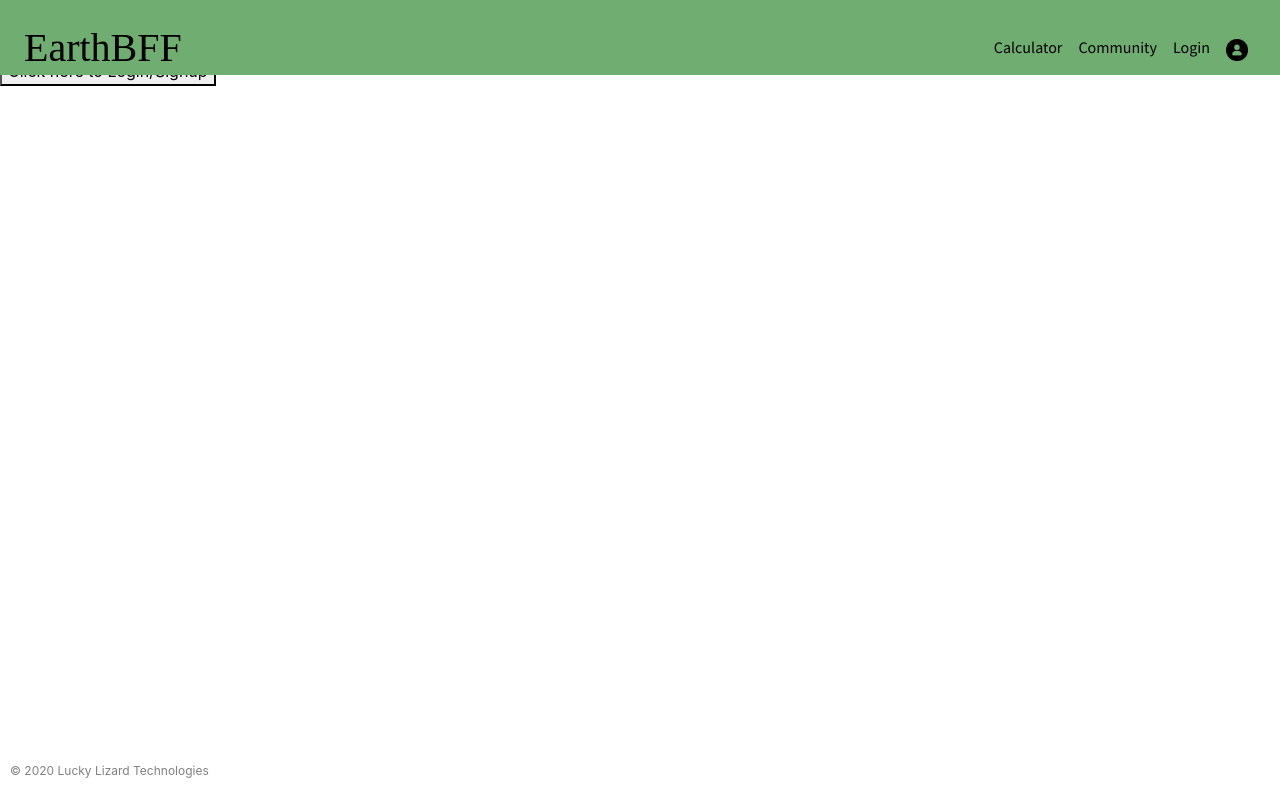
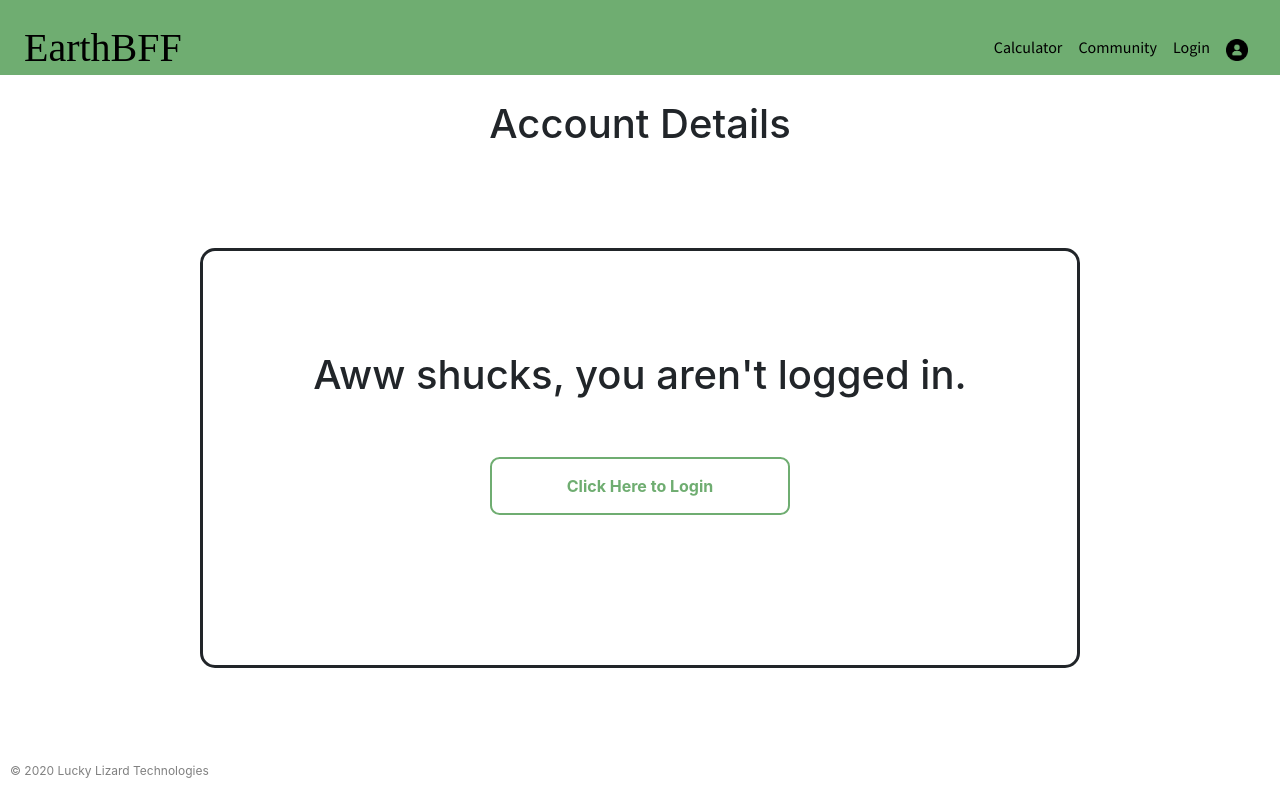
Before and after one commit to lizroper0/fe-earthbff, a React (Create React App) app: page /profile in a window 1280 px wide. Built offline with nearby package versions, Linux system fonts and the light colour scheme; no server answers; a web font is replaced by a local one.

Commit message:
updated profile page

```diff
--- a/src/Components/Calculator/Calculator.js
+++ b/src/Components/Calculator/Calculator.js
@@ -29,7 +29,7 @@ const Calculator = ({ carbonFootprint, setCarbonFootprint, loggedIn }) => {
 	}, []);
 
 	if (!calculator) {
-		return <h1>Loading...</h1>;
+		return <h1 className='lazy-loader'>Loading...</h1>;
 	}
 
 	const handleStart = () => {
--- a/src/Components/Community/Community.js
+++ b/src/Components/Community/Community.js
@@ -1,5 +1,5 @@
 import React, { useState, useEffect } from 'react';
-import { Link, useHistory, Redirect } from 'react-router-dom';
+import { Link } from 'react-router-dom';
 import axios from 'axios';
 import './community.scss';
 
--- a/src/Components/Profile/Profile.js
+++ b/src/Components/Profile/Profile.js
@@ -1,27 +1,61 @@
-import React from 'react';
+import React, { useState, useEffect } from 'react';
+import { Link } from 'react-router-dom';
+import axios from 'axios';
+import NumberFormat from 'react-number-format';
 import './profile.scss';
 
-const profileInfo = {
-	email: localStorage.username,
-	carbon_output: 12345,
-};
+const Profile = ({ loggedIn }) => {
+	const [carbonFootprint, setCarbonFootprint] = useState();
+	const [footprintTimestamp, setfootprintTimestamp] = useState();
+	const owner = {
+		owner: localStorage.id,
+	};
 
-const Profile = ({ loggedIn }) => {
+	useEffect(() => {
+		axios({
+			method: 'GET',
+			url: 'https://earthbff-backend.herokuapp.com/results/',
+			headers: { Authorization: `Token ${localStorage.token}` },
+			data: owner,
+		}).then((res) => {
+			console.log(res.data[0]);
+			setCarbonFootprint(res.data[0].carbon_output);
+			setfootprintTimestamp(res.data[0].timestamp);
+
+		});
+	}, []);
+
+	if (!carbonFootprint) {
+		<h1>Loading...</h1>;
+	}
+
 	return (
-		<div>
+		<div className='profile-page'>
+			<h1>Account Details</h1>
 			<div
 				style={{ display: loggedIn ? 'block' : 'none' }}
 				className='profile-container'>
-				<h1>Account</h1>
-				<h1>Welcome {profileInfo.email}</h1>
-				<h1>Carbon Footprint: {profileInfo.carbon_output}</h1>
+				<h3>Email Address: {localStorage.username}</h3>
+				<h3>
+					Carbon Footprint:{' '}
+					<NumberFormat
+						value={carbonFootprint}
+						displayType={'text'}
+						thousandSeparator={true}
+					/>{' '}
+					lbs CO2e
+				</h3>
+				<h3>Last Carbon Footprint Calculation: {footprintTimestamp}</h3>
 			</div>
 			<div
 				style={{ display: !loggedIn ? 'block' : 'none' }}
 				className='no-profile-container'>
 				<h1>Aww shucks, you aren't logged in. </h1>
 				<h1> </h1>
-				<button>Click here to Login/Signup</button>
+				<button className='profile-button'>
+					{' '}
+					<Link to='/login'>Click Here to Login</Link>
+				</button>
 			</div>
 		</div>
 	);
--- a/src/Components/Profile/profile.scss
+++ b/src/Components/Profile/profile.scss
@@ -1,3 +1,61 @@
+//Colors
+$green: #6fad71;
+$blue: #9cd7f3;
+
+.profile-page {
+    margin: 100px;
+    text-align: center;
+}
+
 .profile-container {
     margin: 100px;
+    padding: 100px;
+    text-align: left;
+    border-color: black;
+	border: solid;
+	border-radius: 15px;
 }
+
+
+.no-profile-container {
+    margin: 100px;
+    padding: 100px;
+    text-align: center;
+    border-color: black;
+	border: solid;
+	border-radius: 15px;
+}
+
+.profile-button {
+    box-sizing: border-box;
+	width: 300px;
+	appearance: none;
+	background-color: transparent;
+	border: 2px solid $green;
+	border-radius: 0.6em;
+	color: $green;
+	cursor: pointer;
+	font-size: 1rem;
+	line-height: 1;
+	margin:  50px;
+	padding: 1.2em 2.8em;
+	text-decoration: none;
+	text-align: center;
+	font-weight: 700;
+	transition: box-shadow 300ms ease-in-out, color 300ms ease-in-out;
+
+	&:hover {
+		box-shadow: 0 0 40px 40px $green inset;
+		color: $green;
+		outline: 0;
+	}
+}
+.profile-button a {
+    color: $green;
+
+
+    &:hover {
+        text-decoration: none;
+        color: white;
+	}
+}
```
